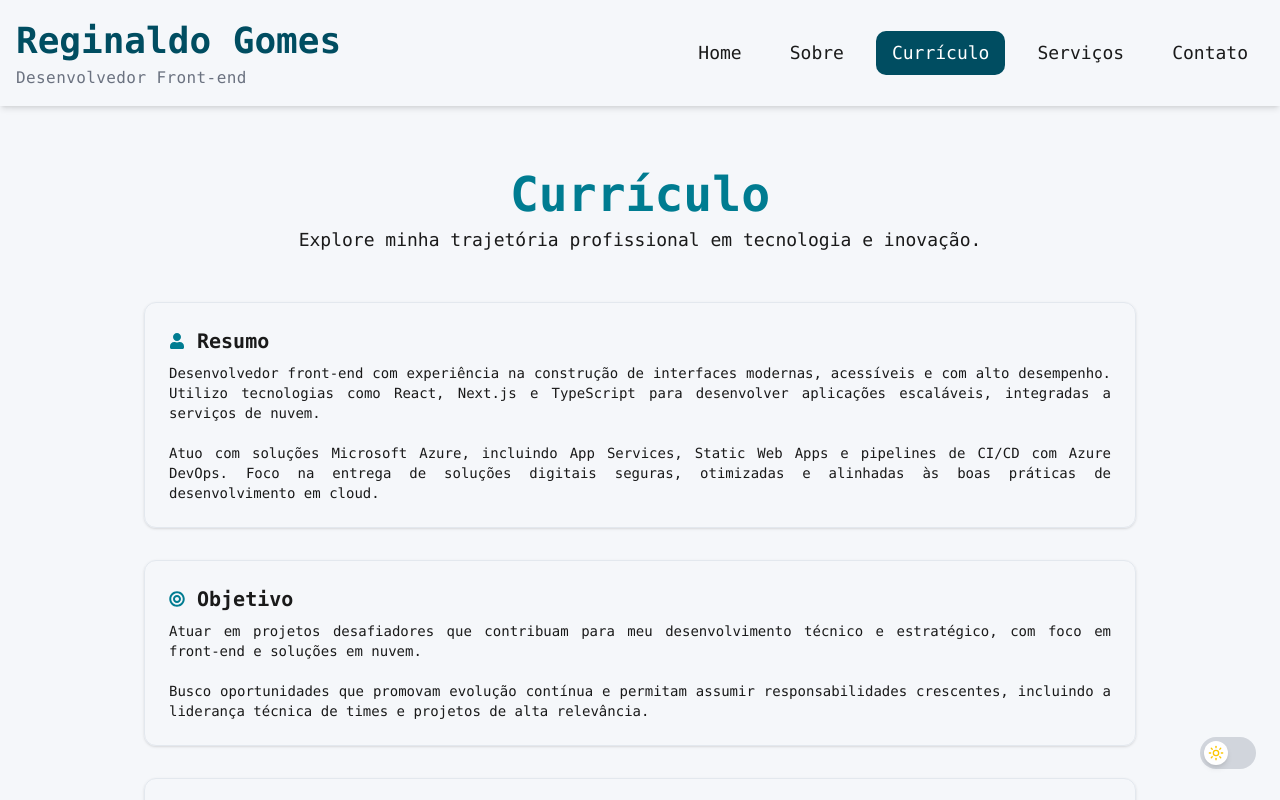
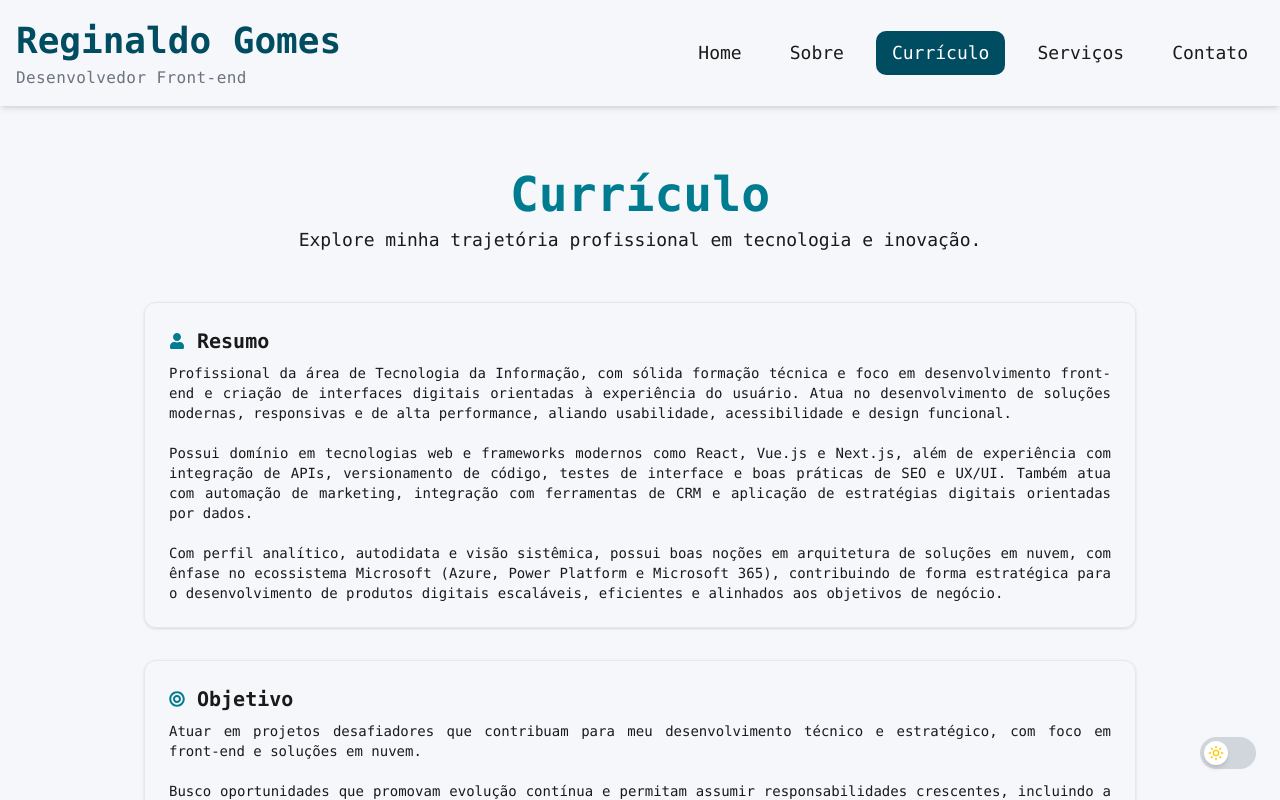
Before and after one commit to reginaldogomes/nextjs-developer-resume, a Next.js app: page /resume in a window 1280 px wide. Shown: the top 800 px of the page. Built offline with nearby package versions, Linux system fonts and the light colour scheme.

Commit message:
feat: update user summary to enhance clarity and detail in professional experience

```diff
--- a/src/app/resume/page.tsx
+++ b/src/app/resume/page.tsx
@@ -19,7 +19,7 @@ const PageHeadData = {
 
 const userData = {
   resumo:
-    'Desenvolvedor front-end com experiência na construção de interfaces modernas, acessíveis e com alto desempenho. Utilizo tecnologias como React, Next.js e TypeScript para desenvolver aplicações escaláveis, integradas a serviços de nuvem. \n\nAtuo com soluções Microsoft Azure, incluindo App Services, Static Web Apps e pipelines de CI/CD com Azure DevOps. Foco na entrega de soluções digitais seguras, otimizadas e alinhadas às boas práticas de desenvolvimento em cloud.',
+    'Profissional da área de Tecnologia da Informação, com sólida formação técnica e foco em desenvolvimento front-end e criação de interfaces digitais orientadas à experiência do usuário. Atua no desenvolvimento de soluções modernas, responsivas e de alta performance, aliando usabilidade, acessibilidade e design funcional.\n\nPossui domínio em tecnologias web e frameworks modernos como React, Vue.js e Next.js, além de experiência com integração de APIs, versionamento de código, testes de interface e boas práticas de SEO e UX/UI. Também atua com automação de marketing, integração com ferramentas de CRM e aplicação de estratégias digitais orientadas por dados.\n\nCom perfil analítico, autodidata e visão sistêmica, possui boas noções em arquitetura de soluções em nuvem, com ênfase no ecossistema Microsoft (Azure, Power Platform e Microsoft 365), contribuindo de forma estratégica para o desenvolvimento de produtos digitais escaláveis, eficientes e alinhados aos objetivos de negócio.',
   objetivo:
     'Atuar em projetos desafiadores que contribuam para meu desenvolvimento técnico e estratégico, com foco em front-end e soluções em nuvem.\n\nBusco oportunidades que promovam evolução contínua e permitam assumir responsabilidades crescentes, incluindo a liderança técnica de times e projetos de alta relevância.',
   experiencia: [
```
